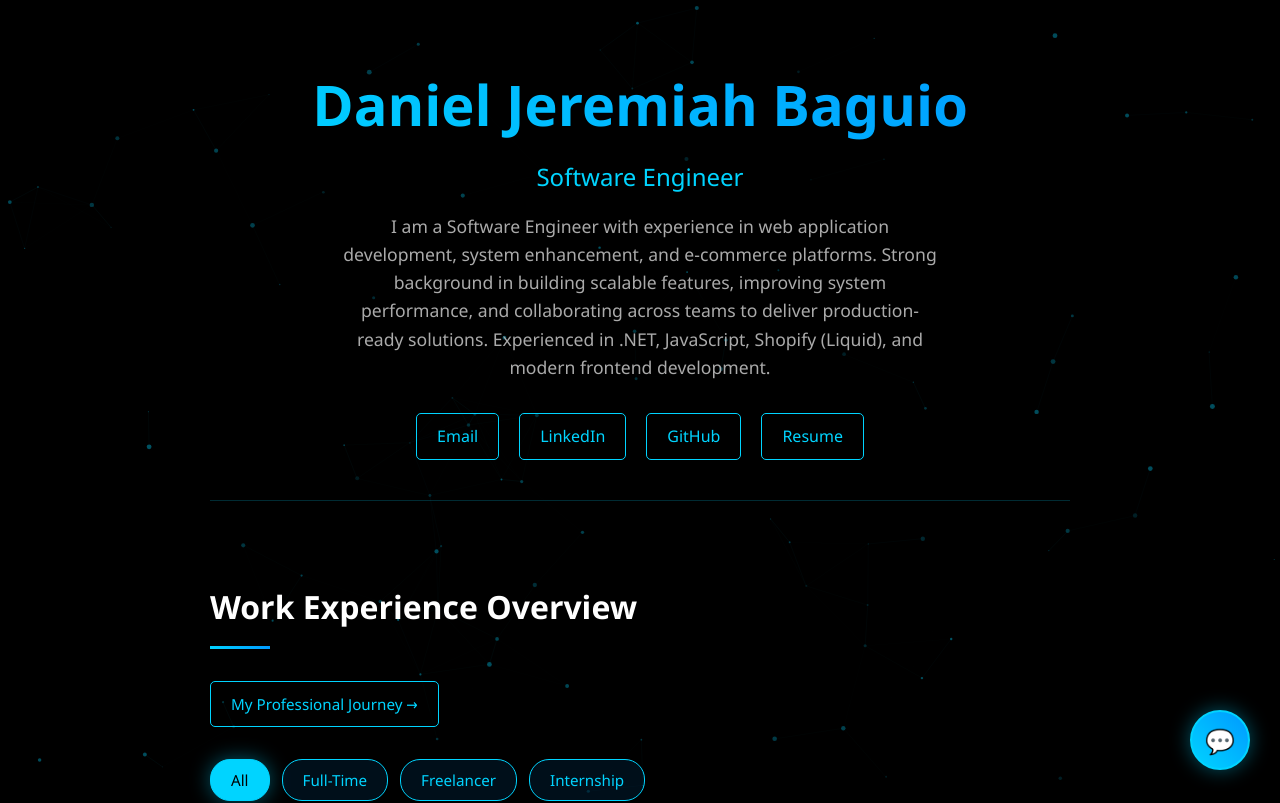
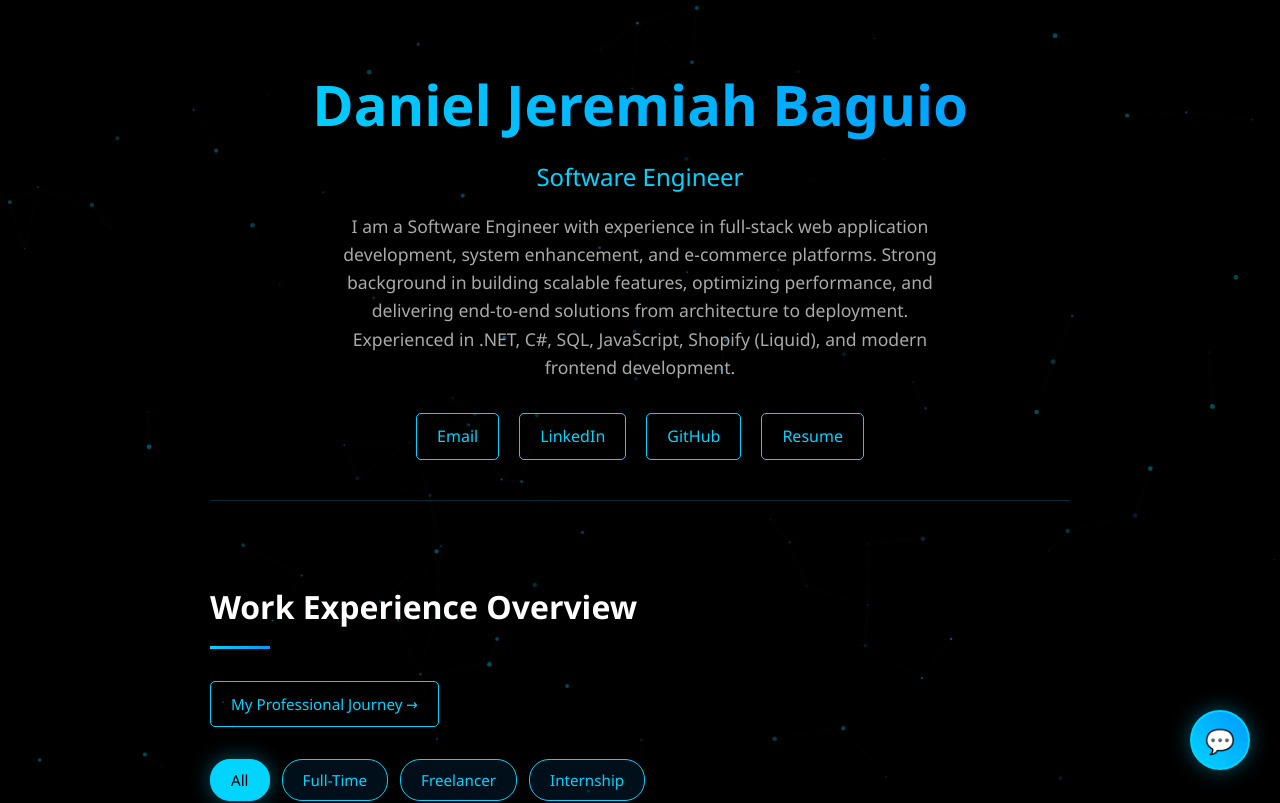
Before and after one commit to BaguioDaniel/Portfolio, a React (Vite) app in the folder Portfolio/: page / in a window 1280 px wide. Shown: the top 803 px of the page. Built offline with nearby package versions, Linux system fonts and the light colour scheme.

Commit message:
Commit #16 | Adjusted resume content

```diff
--- a/Portfolio/src/data/experiences.js
+++ b/Portfolio/src/data/experiences.js
@@ -71,7 +71,7 @@ export const experiences = [
 export const personalInfo = {
   name: "Daniel Jeremiah Baguio",
   title: "Software Engineer",
-  bio: "I am a Software Engineer with experience in web application development, system enhancement, and e-commerce platforms. Strong background in building scalable features, improving system performance, and collaborating across teams to deliver production-ready solutions. Experienced in .NET, JavaScript, Shopify (Liquid), and modern frontend development.",
+  bio: "I am a Software Engineer with experience in full-stack web application development, system enhancement, and e-commerce platforms. Strong background in building scalable features, optimizing performance, and delivering end-to-end solutions from architecture to deployment. Experienced in .NET, C#, SQL, JavaScript, Shopify (Liquid), and modern frontend development.",
   email: "work.danielbaguio@gmail.com",
   linkedin: "https://www.linkedin.com/in/daniel-jeremiah-baguio/",
   github: "https://github.com/BaguioDaniel",
```
Also changed, not shown: 1 other file (tests, documents, lock files or other folders).
